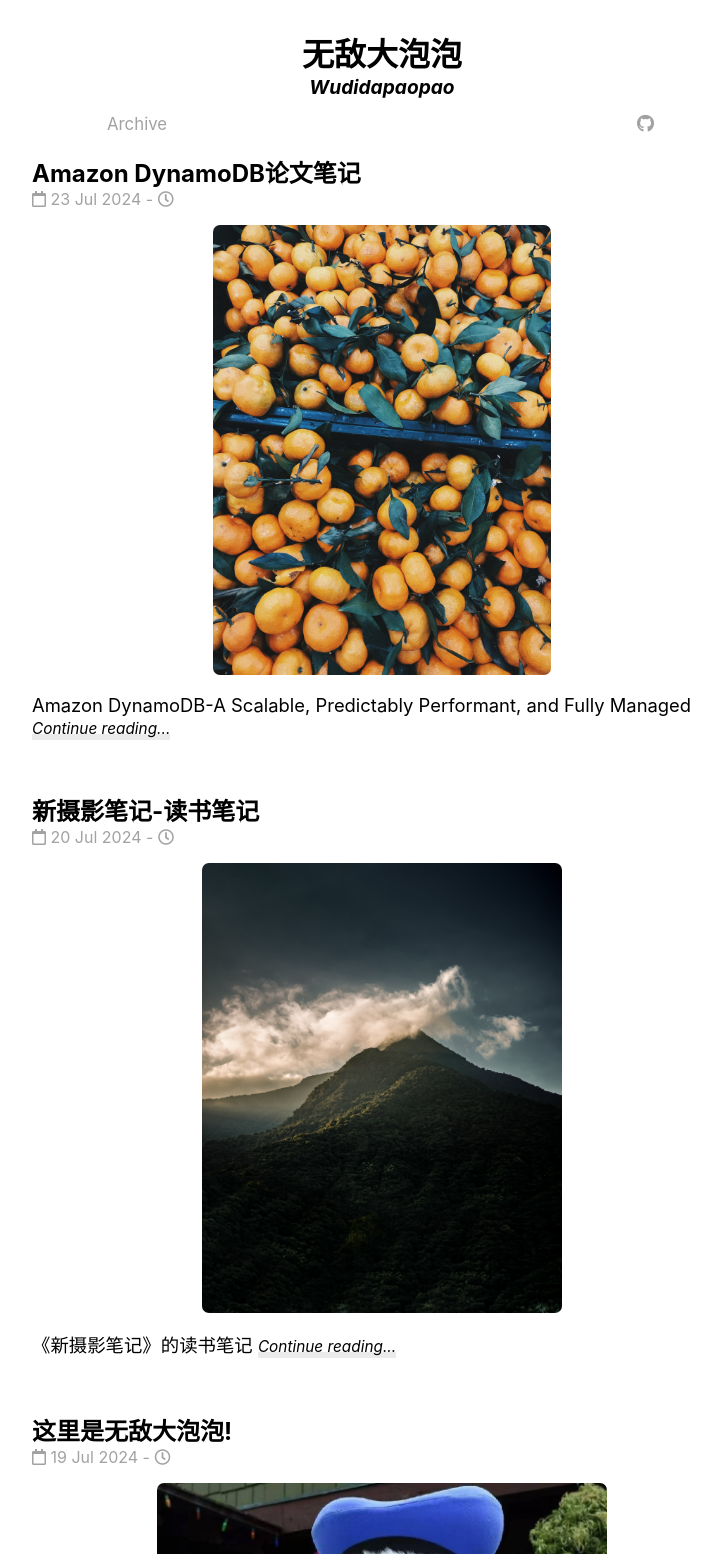
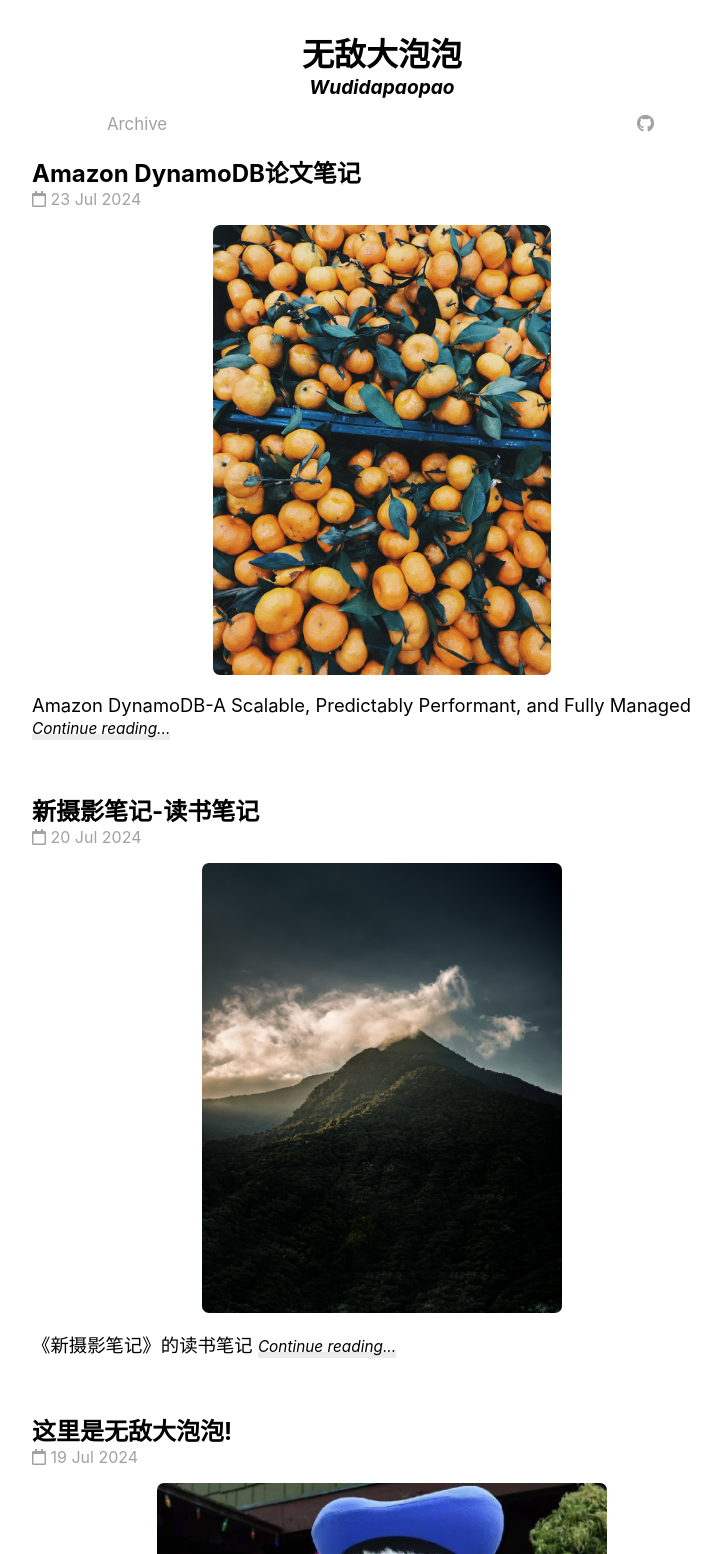
Before and after one commit to wudidapaopao/wudidapaopao.github.io, a Jekyll site: the page built from index.html, in a window 1280 px wide. Shown: the top 1554 px of the page, without its empty margins (258-979 px from the left). Built offline with Jekyll 4.4.1, drawn with Linux system fonts in a browser that asks for light colours; nearby versions of some CDN libraries; the list of posts is cut into pages by our own code.

Commit message:
remove clock log

```diff
--- a/_layouts/home.html
+++ b/_layouts/home.html
@@ -11,7 +11,7 @@ title: Home
     <div class = "post-info">
         <span>
             <i class="far fa-calendar" aria-hidden="true"></i>
-            <time datetime="{{ post.date | date_to_xmlschema }}" class="by-line">{{ post.date | date_to_string }}</time> - <i class="far fa-clock"></i>
+            <time datetime="{{ post.date | date_to_xmlschema }}" class="by-line">{{ post.date | date_to_string }}</time></i>
         </span>
     </div>
     {% endif %}
```
